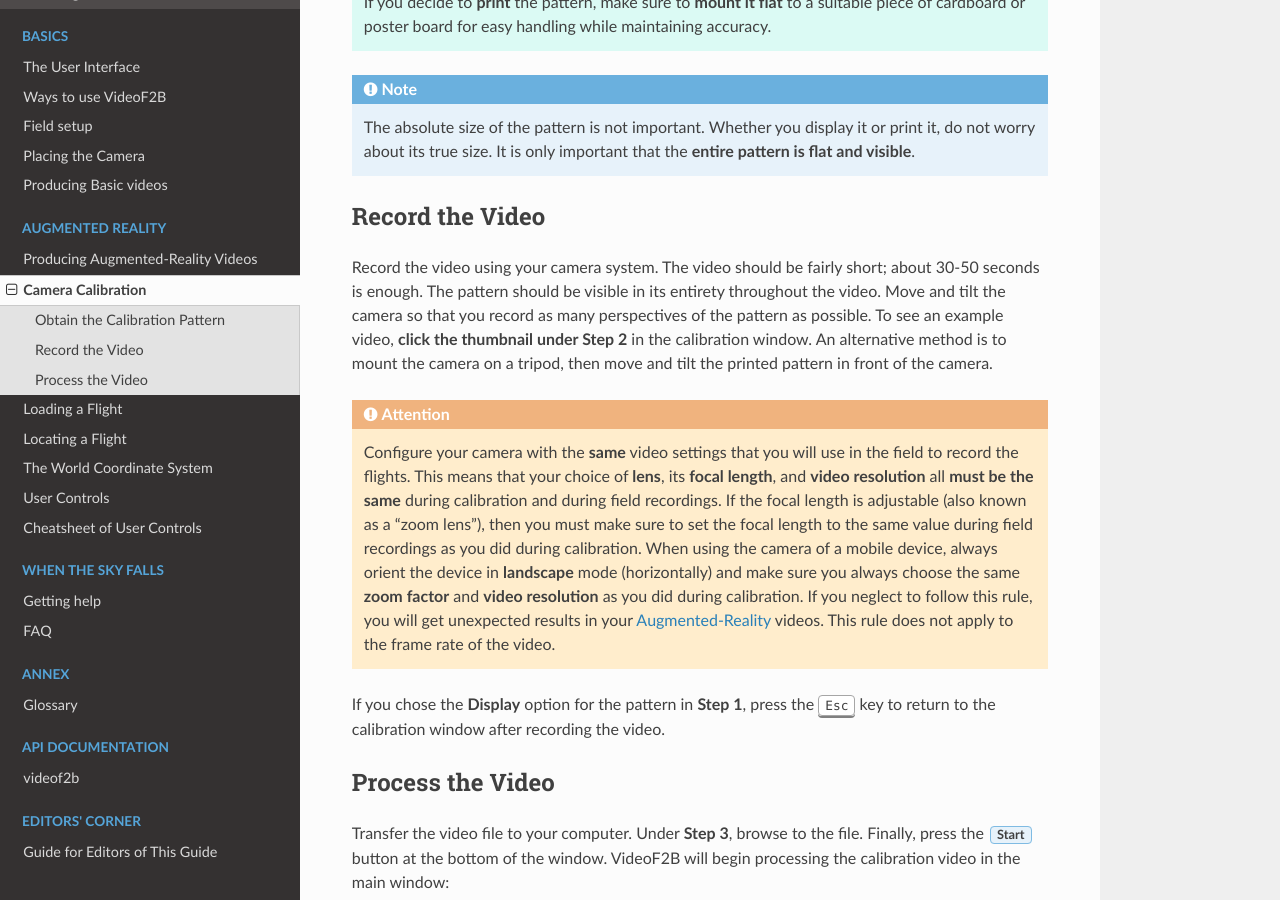
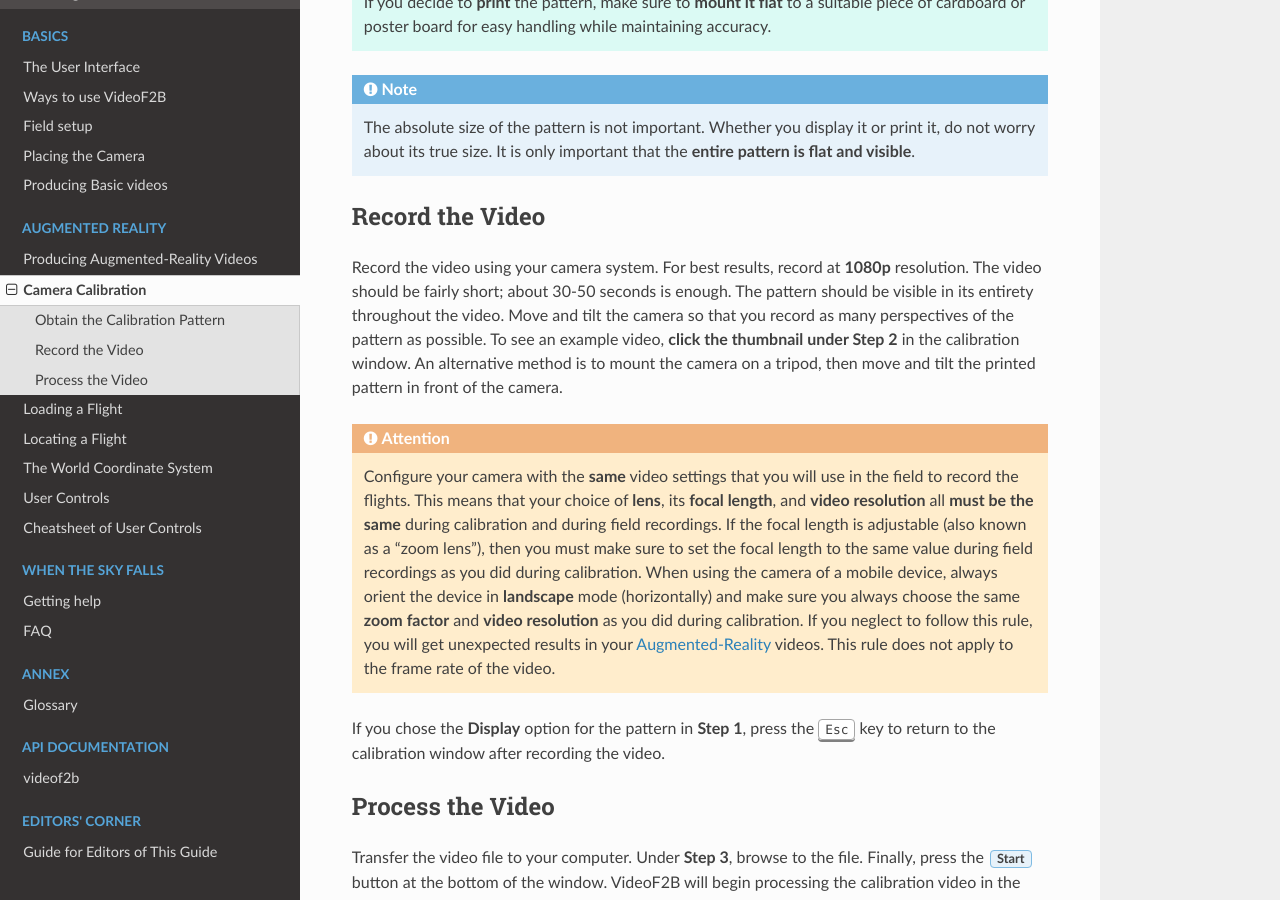
Before and after one commit to alsolera/VideoF2B, a Sphinx documentation site: the page built from docs/source/camera-calibration.rst, in a window 1280 px wide and 900 px high, scrolled down 1677 px. Built offline with Sphinx 7.4.7 and the Read the Docs theme 2.0.0, drawn with Linux system fonts in a browser that asks for light colours.

Commit message:
Docs: recommend 1080p video
- Add Q&A to FAQ
- Add recommendation to pages where video recording is mentioned: basic, AR, and cam calibration.

```diff
--- a/docs/source/camera-calibration.rst
+++ b/docs/source/camera-calibration.rst
@@ -40,11 +40,11 @@
 Record the Video
 ----------------
 
-Record the video using your camera system. The video should be fairly short; about 30-50 seconds is enough.
-The pattern should be visible in its entirety throughout the video. Move and tilt the camera so that you
-record as many perspectives of the pattern as possible. To see an example video, **click the thumbnail under
-Step 2** in the calibration window. An alternative method is to mount the camera on a tripod, then move and
-tilt the printed pattern in front of the camera.
+Record the video using your camera system. For best results, record at **1080p** resolution. The video should
+be fairly short; about 30-50 seconds is enough. The pattern should be visible in its entirety throughout the
+video. Move and tilt the camera so that you record as many perspectives of the pattern as possible. To see an
+example video, **click the thumbnail under Step 2** in the calibration window. An alternative method is to
+mount the camera on a tripod, then move and tilt the printed pattern in front of the camera.
 
 .. attention::
 
--- a/docs/source/faq.rst
+++ b/docs/source/faq.rst
@@ -40,6 +40,12 @@
 
 -----
 
+**Q: Why do I mostly see dots ("bread crumbs") in the motion trace instead of a solid line?**
+
+**A:** This happens when the video resolution is too low. Try to use **1080p** video if possible.
+
+-----
+
 **Q: Why are background objects tracked instead of the model aircraft?**
 
 **A:** VideoF2B currently does not distinguish between objects and just follows the largest moving object.  If
--- a/docs/source/producing-calibrated.rst
+++ b/docs/source/producing-calibrated.rst
@@ -29,8 +29,9 @@
 
 #. To enable AR graphics, see :doc:`field-setup`.
 
-#. Record a Stunt flight using a video camera. For guidelines on how to position the camera in the field, see
-   :doc:`camera-placement`. Save the video file to your computer.
+#. Record a Stunt flight using a video camera. For best results, record at **1080p** resolution. For
+   guidelines on how to position the camera in the field, see :doc:`camera-placement`. Save the video file to
+   your computer.
 
 #. :doc:`Load the flight <loading-flight>` into VideoF2B.
 
--- a/docs/source/producing-uncalibrated.rst
+++ b/docs/source/producing-uncalibrated.rst
@@ -10,8 +10,9 @@
 
 To produce a Basic video, follow these steps:
 
-#. Record a Stunt flight using a video camera. For guidelines on how to position the camera in the field, see
-   :doc:`camera-placement`. Save the video file to your computer.
+#. Record a Stunt flight using a video camera. For best results, record at **1080p** resolution. For
+   guidelines on how to position the camera in the field, see :doc:`camera-placement`. Save the video file to
+   your computer.
 
 #. Start the VideoF2B application. The main window looks like this when the application starts:
 
```
